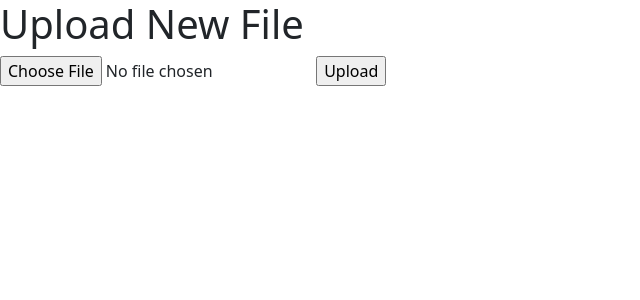
After one commit to RCD2020/image-filter-webapp, a Flask app: template templates/index.html in a window 1280 px wide. The commit adds this page. Shown: the top 300 px of the page, without its empty margins (0-640 px from the left). Run offline with Flask 3, Linux system fonts and the light colour scheme; the template is opened without the code that fills it, so the values that code supplies are empty.

Commit message:
added ability to upload images

```diff
--- a/app.py
+++ b/app.py
@@ -1,10 +1,50 @@
-from flask import Flask
+import os
+from flask import (
+    flash, Flask, redirect, render_template, request, url_for
+)
+from werkzeug.utils import secure_filename
 
+# Restraints and paths for image uploads
+UPLOAD_FOLDER = 'static/images/source'
+ALLOWED_EXTENSIONS = {'png'}
+
+# initialize the app and configure the upload folder
 app = Flask(__name__)
+app.config['UPLOAD_FOLDER'] = UPLOAD_FOLDER
 
-@app.route('/')
+
+# check if file is correct type
+def allowed_file(filename):
+    return '.' in filename \
+        and filename.rsplit('.', 1)[1].lower() in ALLOWED_EXTENSIONS
+
+
+@app.route('/', methods=['GET', 'POST'])
 def landing():
-    return 'success'
+    if request.method == 'POST':
+        # check if the post request has the file part
+        if 'file' not in request.files:
+            flash('Must be a .png file.')
+            return render_template('index.html')
+
+        # get POSTed file
+        file = request.files['file']
+
+        # check if anything was POSTed
+        if file.filename == '':
+            flash('No selected file.')
+            return render_template('index.html')
+
+        # check that there is a file and is allowed type
+        if file and allowed_file(file.filename):
+            filename = secure_filename(file.filename)
+            file.save(
+                os.path.join(app.config['UPLOAD_FOLDER'], filename)
+            )
+            return f'<img src="{app.config["UPLOAD_FOLDER"]}/{filename}">'
+
+
+    return render_template('index.html')
 
 
 if __name__ == '__main__':
--- /dev/null
+++ b/templates/index.html
@@ -0,0 +1,11 @@
+{% extends "layout.html" %}
+
+{% block body %}
+
+<h1>Upload New File</h1>
+<form method="post" enctype="multipart/form-data">
+    <input type="file" name="file">
+    <input type="submit" value="Upload">
+</form>
+
+{% endblock %}
--- a/templates/layout.html
+++ b/templates/layout.html
@@ -20,6 +20,17 @@
         <!--Bootstrap js-->
         <script src="https://cdn.jsdelivr.net/npm/bootstrap@5.2.3/dist/js/bootstrap.bundle.min.js" integrity="sha384-kenU1KFdBIe4zVF0s0G1M5b4hcpxyD9F7jL+jjXkk+Q2h455rYXK/7HAuoJl+0I4" crossorigin="anonymous"></script>
 
+        <!-- Flashed Messages -->
+        {% with messages = get_flashed_messages() %}
+            {% if messages %}
+                {% for message in messages %}
+                <div class="alert alert-danger" role="alert">
+                {{ message }}
+                </div>
+                {% endfor %}
+            {% endif %}
+        {% endwith %}
+
         {% block body %}{% endblock %}
     </body>
 </html>
```
Also changed, not shown: 1 other file.
